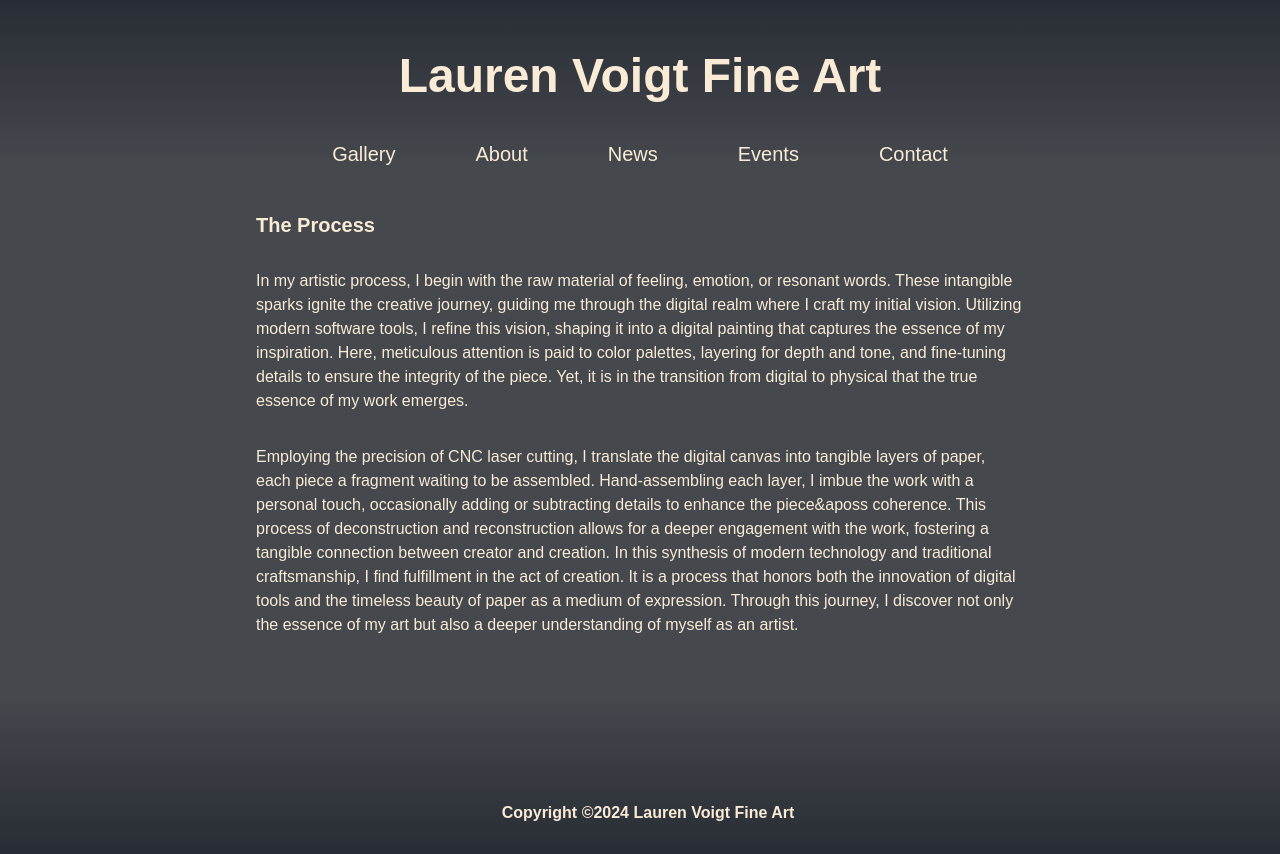
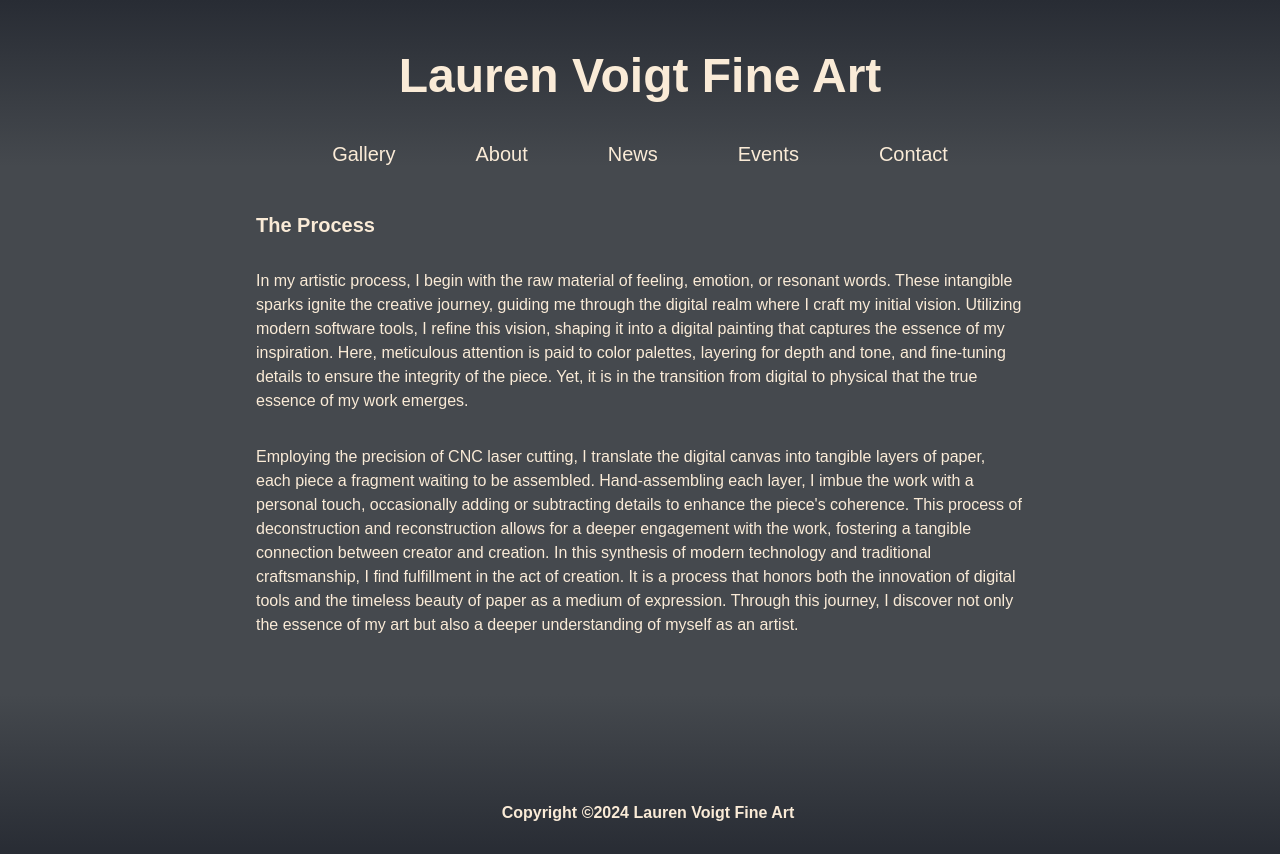
Before and after one commit to danieleugenevoigt/LVFA, a React (Create React App) app: page / in a window 1280 px wide. Built offline with nearby package versions, Linux system fonts and the light colour scheme; a web font is replaced by a local one.

Commit message:
corrected &apos; in about text

```diff
--- a/src/components/about/About.js
+++ b/src/components/about/About.js
@@ -14,7 +14,7 @@ function About() {
       <p />
       <p>
         Employing the precision of CNC laser cutting, I translate the digital canvas into tangible layers of paper, each piece a fragment waiting to be assembled.
-        Hand-assembling each layer, I imbue the work with a personal touch, occasionally adding or subtracting details to enhance the piece&aposs coherence. This process of deconstruction and reconstruction allows for a deeper engagement with the work, fostering a tangible connection between creator and creation.
+        Hand-assembling each layer, I imbue the work with a personal touch, occasionally adding or subtracting details to enhance the piece&apos;s coherence. This process of deconstruction and reconstruction allows for a deeper engagement with the work, fostering a tangible connection between creator and creation.
         In this synthesis of modern technology and traditional craftsmanship, I find fulfillment in the act of creation. It is a process that honors both the innovation of digital tools and the timeless beauty of paper as a medium of expression. Through this journey, I discover not only the essence of my art but also a deeper understanding of myself as an artist.
       </p>
     </div>
```
